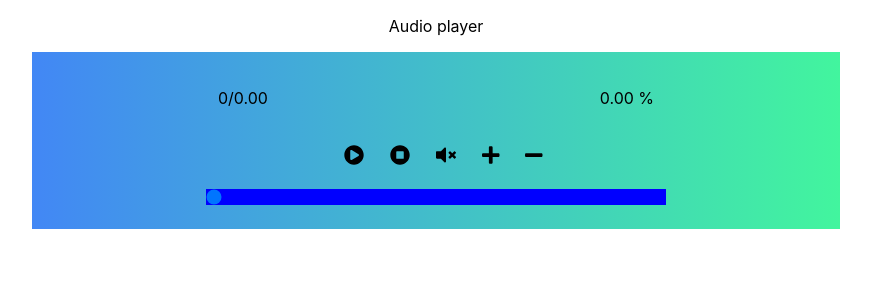
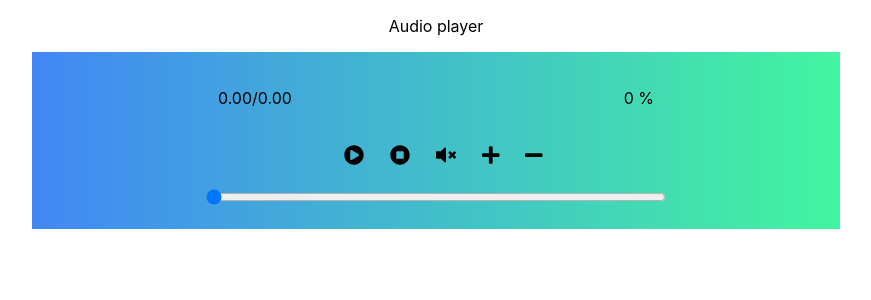
Before and after one commit to judearchidel/AudioTask, a React (Create React App) app: page / in a window 1280 px wide. Shown: the top 300 px of the page, without its empty margins (204-1075 px from the left). Built offline with nearby package versions, Linux system fonts and the light colour scheme.

Commit message:
percentage display

```diff
--- a/src/AudioPlayer/AudioPlayer.js
+++ b/src/AudioPlayer/AudioPlayer.js
@@ -8,7 +8,6 @@ import { faPlayCircle, faPauseCircle, faStopCircle , faVolumeUp ,
 const Audio = () =>{
     const [duration,setDuration]=useState(0);
     const [currenttime,setCurrenttime]=useState(0);
-    const [currentTimeinMinutes, setCurrenttimeinMinutes]= useState(0)
     const [percent,setPercent] = useState(0)
     const [play,setPlay]=useState(false);
     const [mute,setmute]= useState(false);
@@ -66,8 +65,8 @@ const Audio = () =>{
     return (<div  className={classes.Audio}>
                 <div className={classes.AudioPlayer}>
                         <div className={classes.DisplyTime}>
-                                <p>{currentTimeinMinutes}<span>/</span>{(duration%60).toFixed(2)}</p>
-                                <p>{percent.toFixed(2)} <span>%</span></p>
+                                <p>{(currenttime/60).toFixed(2)}<span>/</span>{(duration/60).toFixed(2)}</p>
+                                <p>{percent} <span>%</span></p>
                         </div>
                         <div className={classes.Controls}>
                                 <button className={classes.Button} onClick={()=>playSong()}>
@@ -89,11 +88,8 @@ const Audio = () =>{
                     <audio id="audio_player" preload='metadata' onLoadedMetadata={event => {setTime(event.target.duration)}}
                     onTimeUpdate={(event)=>{
                         setCurrenttime(event.target.currentTime);
-                        const minutes= Math.floor(event.target.currentTime)/60;
-                        console.log(minutes);
-                        setCurrenttimeinMinutes(0);
                         const perc= event.target.currentTime/duration;
-                        setPercent(perc*100)
+                        setPercent(Math.floor(perc*100))
                     }}>
                     <source id="src_mp3" type="audio/mp3"  preload="metadata" src={mp3_file}/>
                     </audio>
--- a/src/AudioPlayer/AudioPlayer.module.scss
+++ b/src/AudioPlayer/AudioPlayer.module.scss
@@ -10,7 +10,6 @@
         width: 60%;
         height: 100%;
         padding: 20px;
-        background-color: blue;
         background-image: linear-gradient(to right,#4287f5, #42f59e);
         .DisplyTime{
           @include displayInRow();
@@ -36,9 +35,6 @@
             input {
                  width: 60%;
              }
-             input::-webkit-slider-runnable-track{
-                background-color: blue;
-             }
         }
 
         }
```
